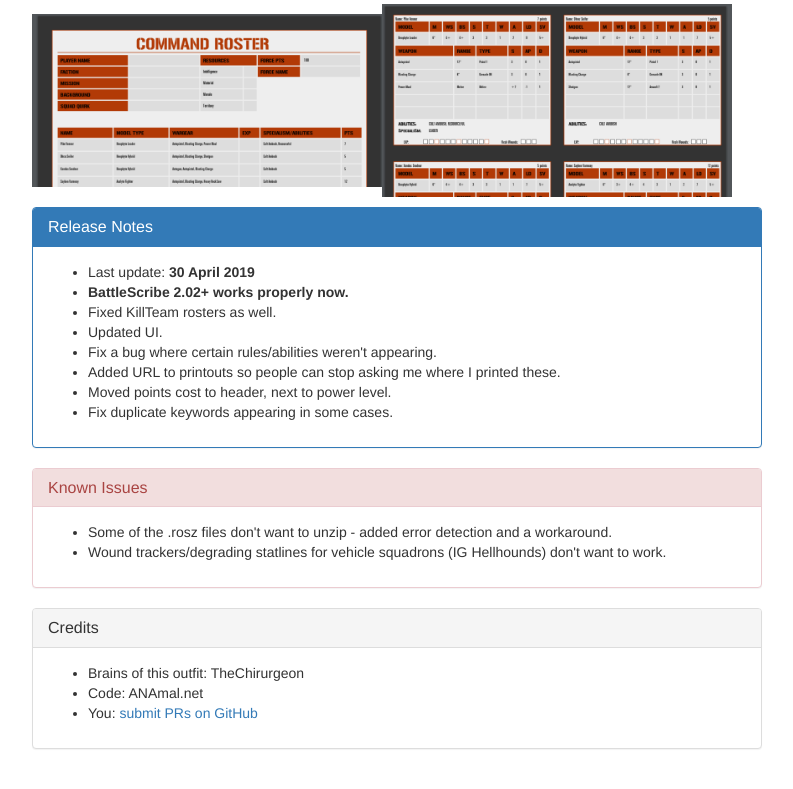
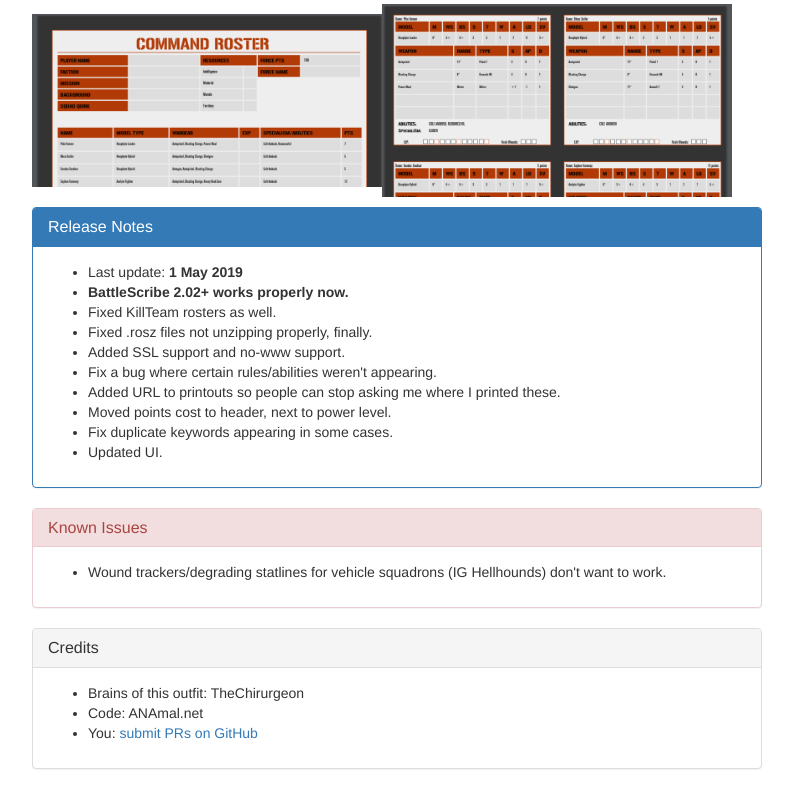
Before and after one commit to gregchiasson/warhams, a PHP site: page / in a window 1280 px wide. Shown: the part 848-1637 px from the top of the page, without its empty margins (243-1036 px from the left). Before the commit the page ends 1597 px from the top, so only its background shows below. Run offline with PHP 8.4, Linux system fonts and the light colour scheme.

Commit message:
Fix for zip files

```diff
--- a/public/index.php
+++ b/public/index.php
@@ -39,14 +39,16 @@ Uncomment if there's known outages
     </div>
     <div class="panel-body">
         <ul>
-            <li>Last update: <strong>30 April 2019</strong></li>
+            <li>Last update: <strong>1 May 2019</strong></li>
             <li><strong>BattleScribe 2.02+ works properly now.</strong></li>
             <li>Fixed KillTeam rosters as well.</li>
-            <li>Updated UI.</li>
+            <li>Fixed .rosz files not unzipping properly, finally.</li>
+            <li>Added SSL support and no-www support.</li>
             <li>Fix a bug where certain rules/abilities weren't appearing.</li>
             <li>Added URL to printouts so people can stop asking me where I printed these.</li>
             <li>Moved points cost to header, next to power level.</li>
             <li>Fix duplicate keywords appearing in some cases.</li>
+            <li>Updated UI.</li>
         </ul>
     </div>
 </div>
@@ -57,13 +59,7 @@ Uncomment if there's known outages
     </div>
     <div class="panel-body">
         <ul>
-            <li>Some of the .rosz files don't want to unzip - added error detection and a workaround.</li>
             <li>Wound trackers/degrading statlines for vehicle squadrons (IG Hellhounds) don't want to work.</li>
-<!--
-            <li>Kill Team is missing the "new guy" and "dead" check boxes.</li>
-            <li>Kill Team cards get all beefed up if there's too many abilities</li>
-            <li>Kill Team Campaign Roster doesn't work, only Kill Team Roster</li>
--->
         </ul>
     </div>
 </div>
```
Also changed, not shown: public/post.php (+14 -9 lines).
